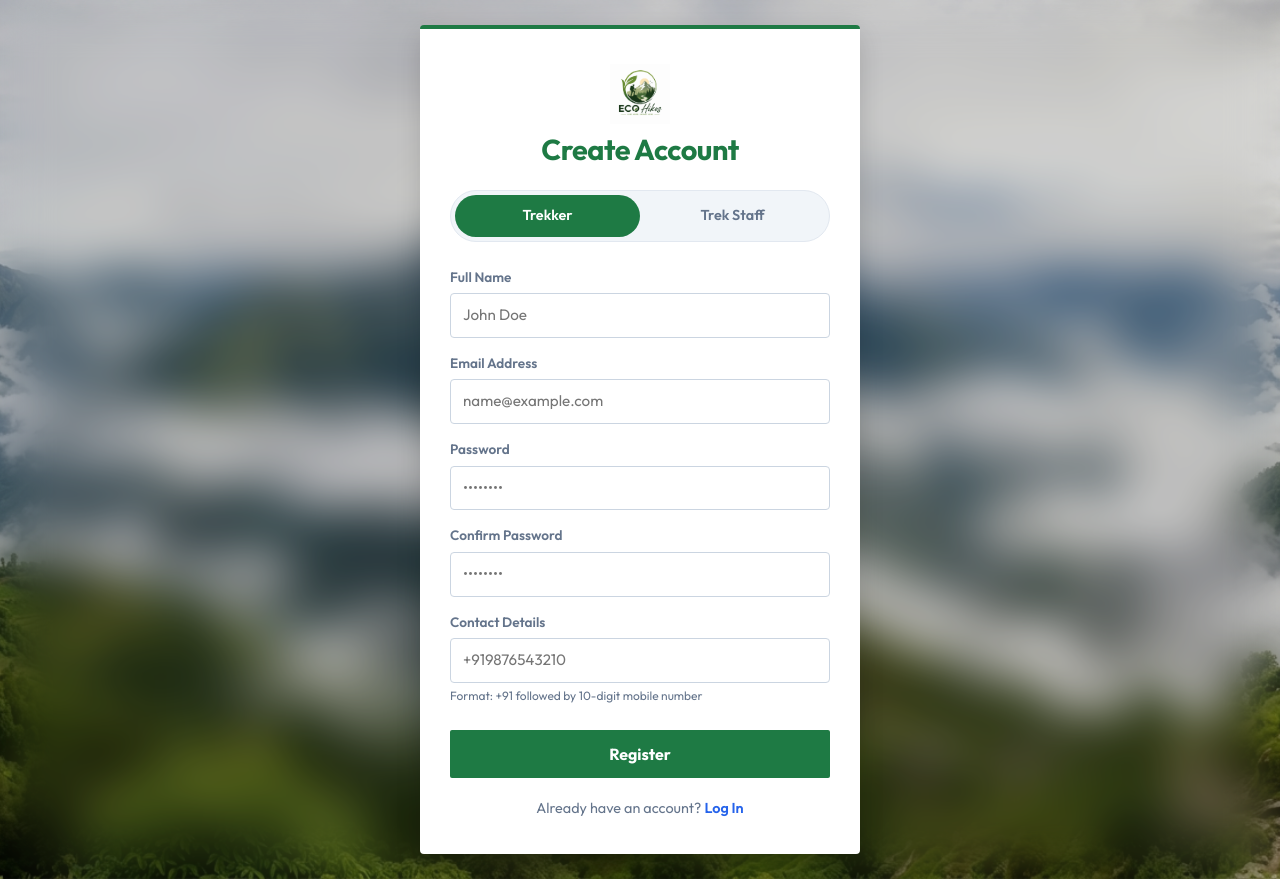
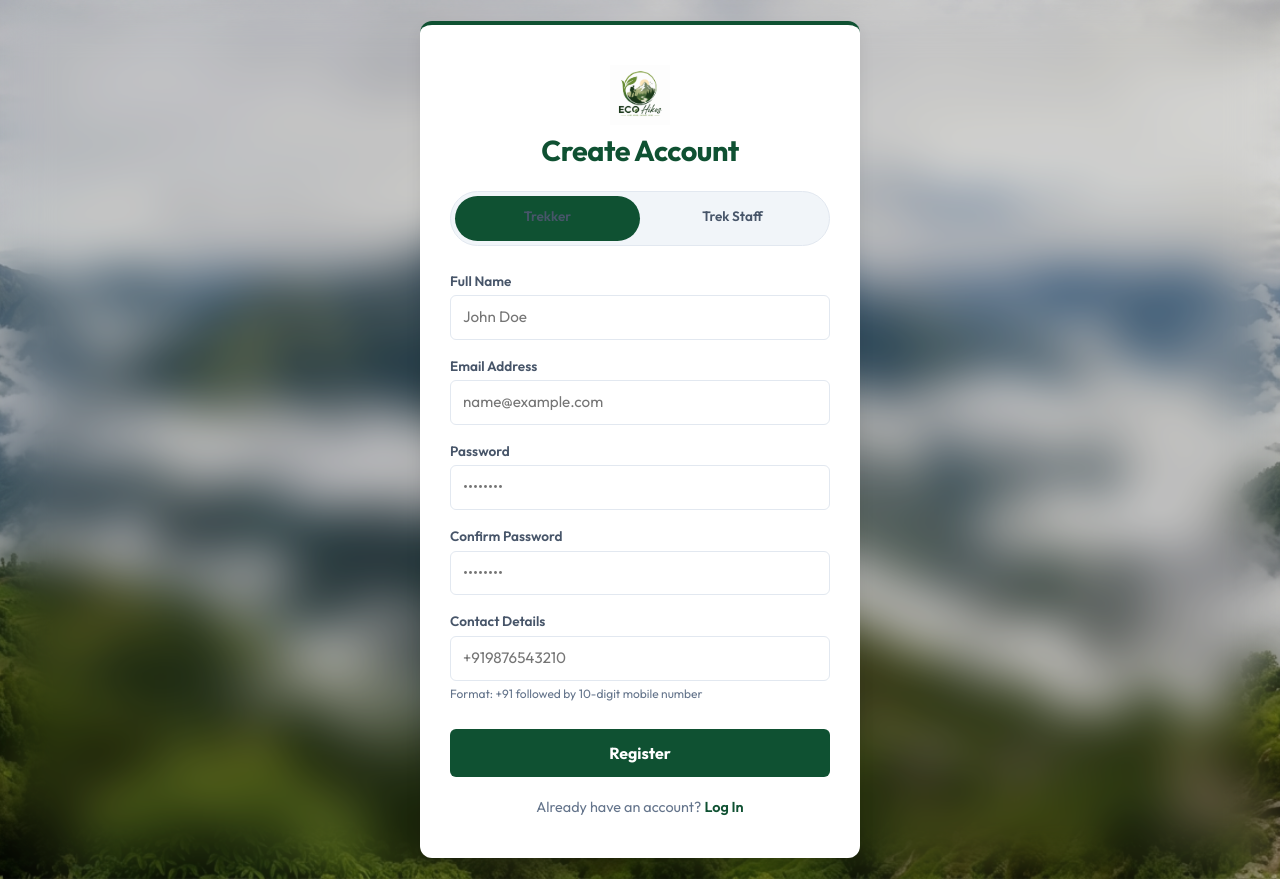
Before and after one commit to P-Jiten-2005/trekking-management-23f3001887, a Flask app: page /register in a window 1280 px wide. Run offline with Flask 3, Linux system fonts and the light colour scheme.

Commit message:
feat: modernize login and register forms utilizing centralized design system variables (Phase B)

```diff
--- a/templates/auth/register.html
+++ b/templates/auth/register.html
@@ -6,6 +6,7 @@
     <title>Register - HikerHub</title>
     <link href="https://cdn.jsdelivr.net/npm/bootstrap@5.3.0/dist/css/bootstrap.min.css" rel="stylesheet">
     <link href="https://fonts.googleapis.com/css2?family=Outfit:wght@300;400;600;700&display=swap" rel="stylesheet">
+    <link rel="stylesheet" href="{{ url_for('static', filename='css/custom.css') }}">
     <style>
         /* Viewport Lock */
         html, body {
@@ -40,7 +41,7 @@
             width: 100%;
             height: 100%;
             background-color: rgba(0, 0, 0, 0.15);
-            backdrop-filter: blur(24px);
+            backdrop-filter: blur(24px); /* heavy backdrop blur effect */
             z-index: 2;
         }
 
@@ -61,16 +62,16 @@
             width: 100%;
             max-width: 440px;
             background-color: #ffffff;
-            border-radius: 4px;
-            border-top: 4px solid #1E7A44;
-            box-shadow: 0 10px 25px rgba(0, 0, 0, 0.15);
-            padding: 35px 30px;
+            border-radius: var(--radius-card); /* standardized radius */
+            border-top: 4px solid var(--brand-primary); /* standardized brand primary top border */
+            box-shadow: var(--shadow-card); /* standardized shadow profile */
+            padding: 40px 30px;
         }
 
         .auth-header {
             font-size: 1.8rem;
             font-weight: 700;
-            color: #1E7A44;
+            color: var(--brand-primary);
             text-align: center;
             margin-bottom: 25px;
             letter-spacing: -0.5px;
@@ -108,7 +109,7 @@
             bottom: 4px;
             left: 4px;
             width: calc(50% - 4px);
-            background-color: #1E7A44;
+            background-color: var(--brand-primary);
             border-radius: 26px;
             z-index: 1;
             transition: transform 0.25s cubic-bezier(0.4, 0, 0.2, 1);
@@ -140,14 +141,14 @@
             font-size: 0.95rem;
             color: #1E293B;
             background-color: #ffffff;
-            border: 1px solid #CBD5E1;
-            border-radius: 4px;
-            transition: all 0.2s ease-in-out;
+            border: 1px solid var(--neutral-border);
+            border-radius: var(--radius-input);
+            transition: all var(--transition-fast) ease-in-out;
         }
         .form-input-custom:focus {
             outline: none;
-            border-color: #2563EB;
-            box-shadow: 0 0 0 3px rgba(37, 99, 235, 0.3);
+            border-color: var(--brand-primary);
+            box-shadow: 0 0 0 3px rgba(15, 81, 50, 0.15);
         }
 
         /* Action Button */
@@ -157,15 +158,15 @@
             font-size: 1rem;
             font-weight: 700;
             color: #ffffff;
-            background-color: #1E7A44;
+            background-color: var(--brand-primary); /* solid brand forest green */
             border: none;
-            border-radius: 2px;
+            border-radius: var(--radius-button); /* standardized button radius */
             cursor: pointer;
-            transition: background-color 0.2s ease, transform 0.1s ease;
+            transition: background-color var(--transition-normal) ease, transform 0.1s ease;
             margin-top: 10px;
         }
         .btn-submit-custom:hover {
-            background-color: #124d2b;
+            background-color: var(--brand-secondary); /* standardized hover background */
         }
         .btn-submit-custom:active {
             transform: scale(0.99);
@@ -179,13 +180,13 @@
             color: #64748B;
         }
         .auth-link-custom {
-            color: #2563EB;
+            color: var(--brand-primary); /* standardized brand link color */
             text-decoration: none;
             font-weight: 600;
-            transition: color 0.15s ease;
+            transition: color var(--transition-fast) ease;
         }
         .auth-link-custom:hover {
-            color: #1D4ED8;
+            color: var(--brand-secondary);
             text-decoration: underline;
         }
     </style>
```
Also changed, not shown: templates/auth/login.html (+17 -16 lines).
